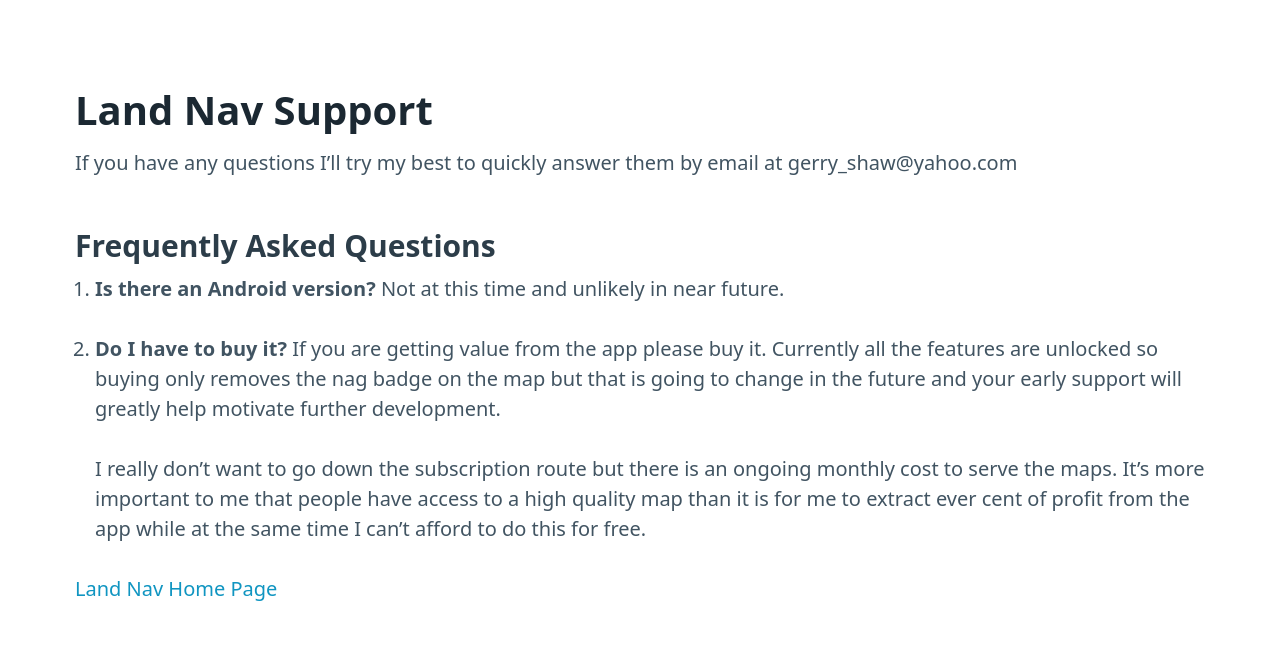
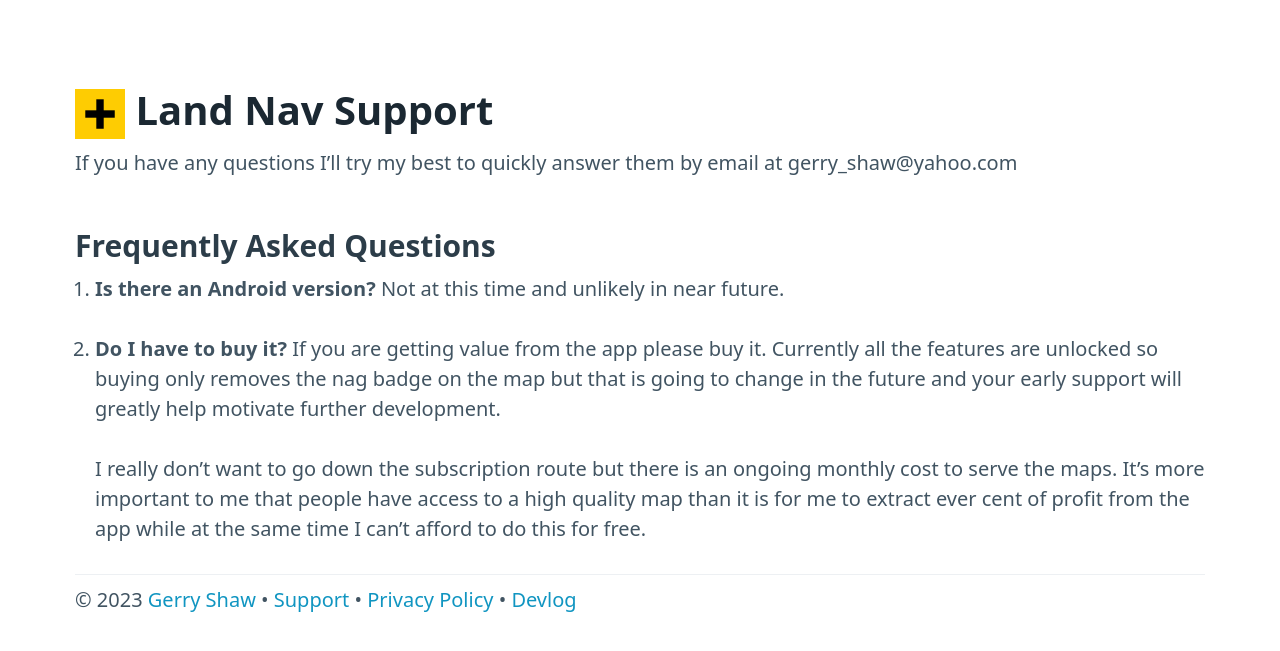
Before and after one commit to gshaw/LandNav.website, a Jekyll site: the page built from support.md, in a window 1280 px wide. Shown: the top 651 px of the page. Built offline with Jekyll 4.4.1, drawn with Linux system fonts in a browser that asks for light colours.

Commit message:
Add navigation to logo in footer on all pages

```diff
--- a/_includes/head.html
+++ b/_includes/head.html
@@ -1,6 +1,3 @@
-<!doctype html>
-<html>
-
 <head>
   <meta charset="UTF-8">
   <meta name="viewport" content="width=device-width, initial-scale=1.0">
--- a/_layouts/page.html
+++ b/_layouts/page.html
@@ -1,8 +1,28 @@
+<!doctype html>
+<html>
+
 {% include head.html %}
 
 <body>
   <main class="container">
+    <h1>
+      <a href="/"><img alt="Land Nav app icon" src="icon.png" width="50"></a>
+      {{ page.title }}
+    </h1>
+
     {{ content }}
+
+    <hr>
+
+    <p>
+      © 2023 <a href="https://gshaw.ca">Gerry Shaw</a>
+      •
+      <a href="/support">Support</a>
+      •
+      <a href="/privacy">Privacy Policy</a>
+      •
+      <a href="/devlog">Devlog</a>
+    </p>
   </main>
 </body>
 
--- a/support.md
+++ b/support.md
@@ -1,8 +1,6 @@
 ---
 title: Land Nav Support
 ---
-
-# {{ page.title }}
 
 If you have any questions I'll try my best to quickly answer them by email at gerry_shaw@yahoo.com
 
@@ -13,5 +11,3 @@
 2. **Do I have to buy it?** If you are getting value from the app please buy it. Currently all the features are unlocked so buying only removes the nag badge on the map but that is going to change in the future and your early support will greatly help motivate further development.
 
    I really don't want to go down the subscription route but there is an ongoing monthly cost to serve the maps. It's more important to me that people have access to a high quality map than it is for me to extract ever cent of profit from the app while at the same time I can't afford to do this for free.
-
-[Land Nav Home Page](/)
```
Also changed, not shown: index.md (+0 -4 lines), privacy.md (+0 -2 lines).
